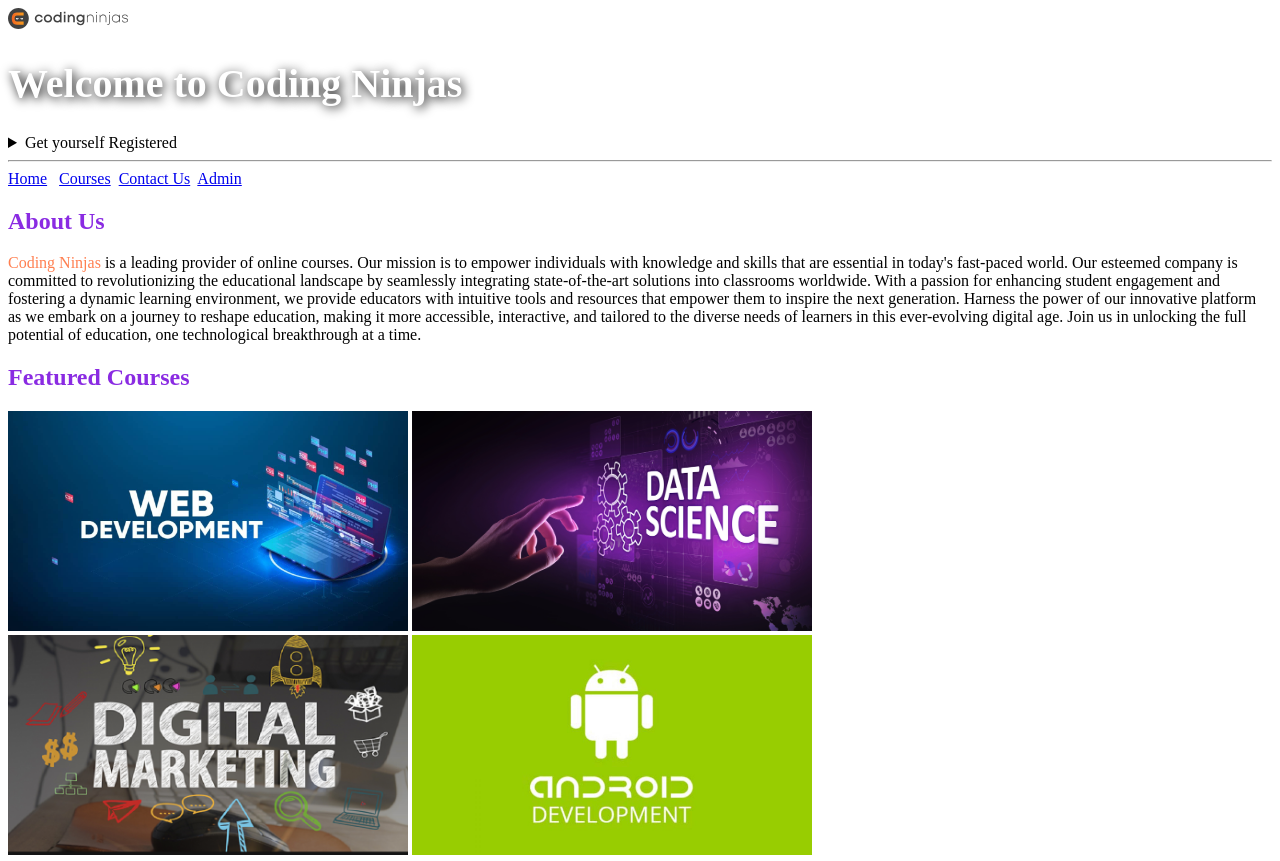
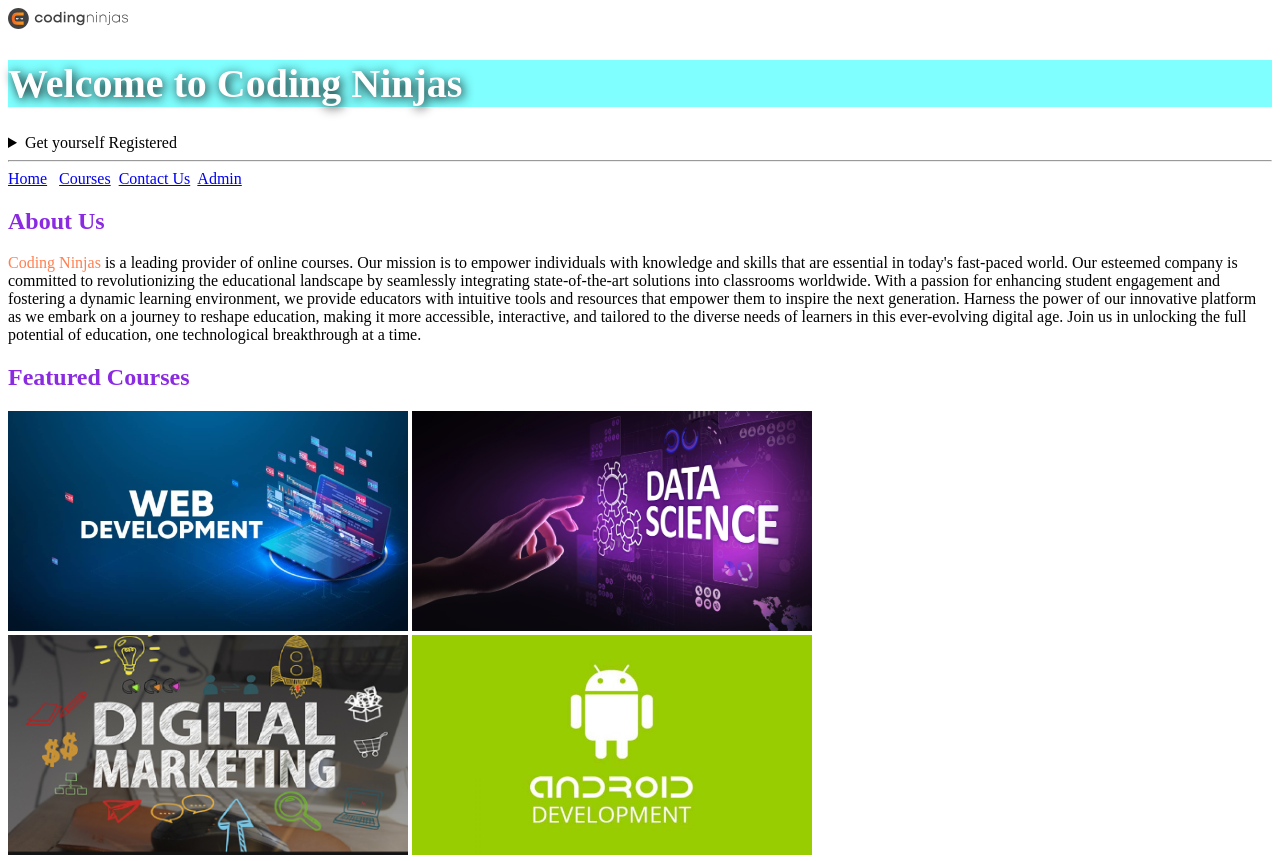
Before and after one commit to PriyamPradhan/HolidayTripRegistration, a plain HTML site: page Pages/index.html in a window 1280 px wide. Shown: the top 861 px of the page. Drawn offline with Linux system fonts and the light colour scheme.

Commit message:
background-color addition

```diff
--- a/css/styles.css
+++ b/css/styles.css
@@ -15,4 +15,5 @@
     font-size: 40px;
     text-shadow: 2px 2px 11px #000000;
     font-family: 'Times New Roman', Times, serif;
+    background-color: hsla(180, 100%, 50%, 0.5);
 }
```
